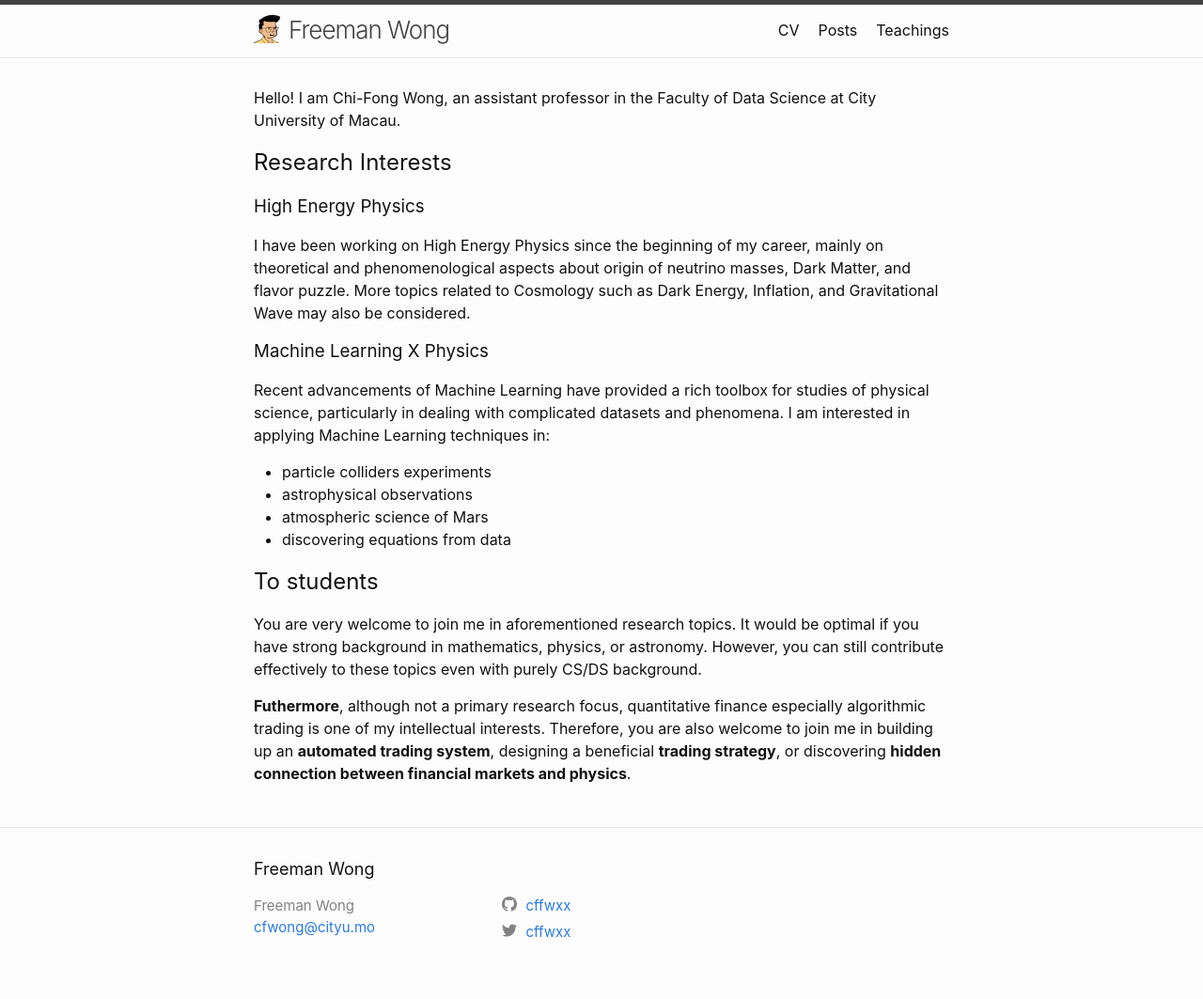
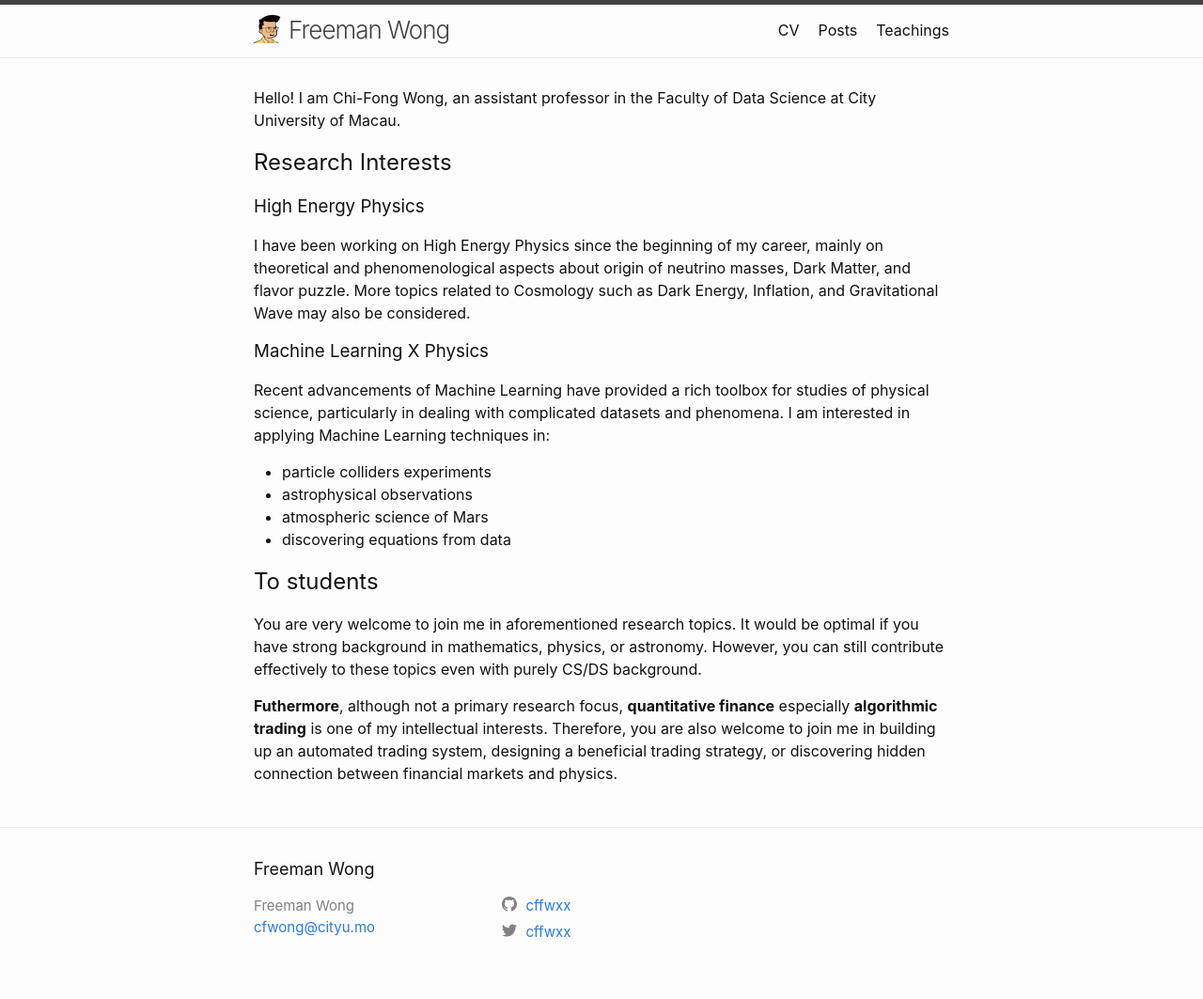
Before and after one commit to cffwxx/cffwxx.github.io, a Jekyll site: the page built from index.md, in a window 1280 px wide. Shown: the whole page at 94% size. Built offline with Jekyll 4.4.1, drawn with Linux system fonts in a browser that asks for light colours.

Commit message:
modify emphasis

```diff
--- a/index.md
+++ b/index.md
@@ -23,4 +23,4 @@ Recent advancements of Machine Learning have provided a rich toolbox for studies
 
 You are very welcome to join me in aforementioned research topics. It would be optimal if you have strong background in mathematics, physics, or astronomy. However, you can still contribute effectively to these topics even with purely CS/DS background.
 
-**Futhermore**, although not a primary research focus, quantitative finance especially algorithmic trading is one of my intellectual interests. Therefore, you are also welcome to join me in building up an **automated trading system**, designing a beneficial **trading strategy**, or discovering **hidden connection between financial markets and physics**.
+**Futhermore**, although not a primary research focus, **quantitative finance** especially **algorithmic trading** is one of my intellectual interests. Therefore, you are also welcome to join me in building up an automated trading system, designing a beneficial trading strategy, or discovering hidden connection between financial markets and physics.
```
